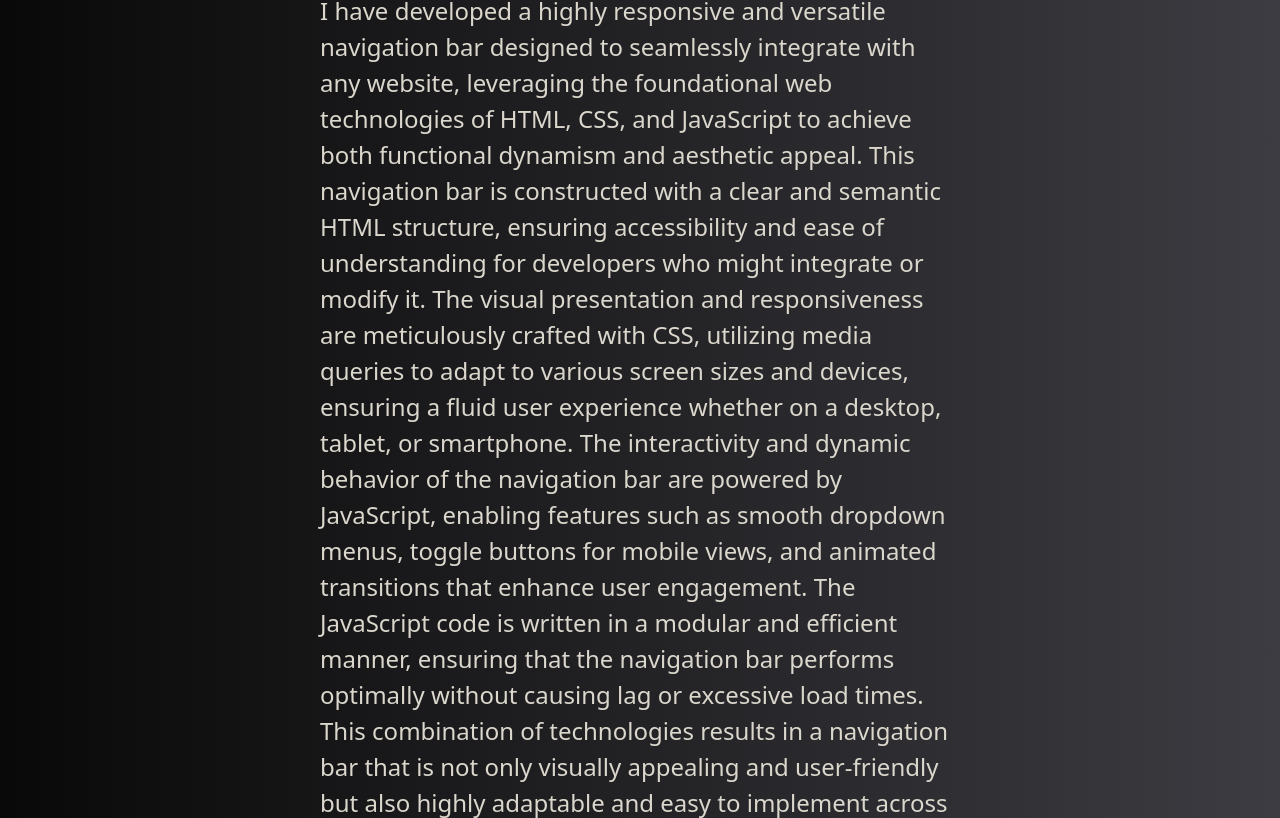
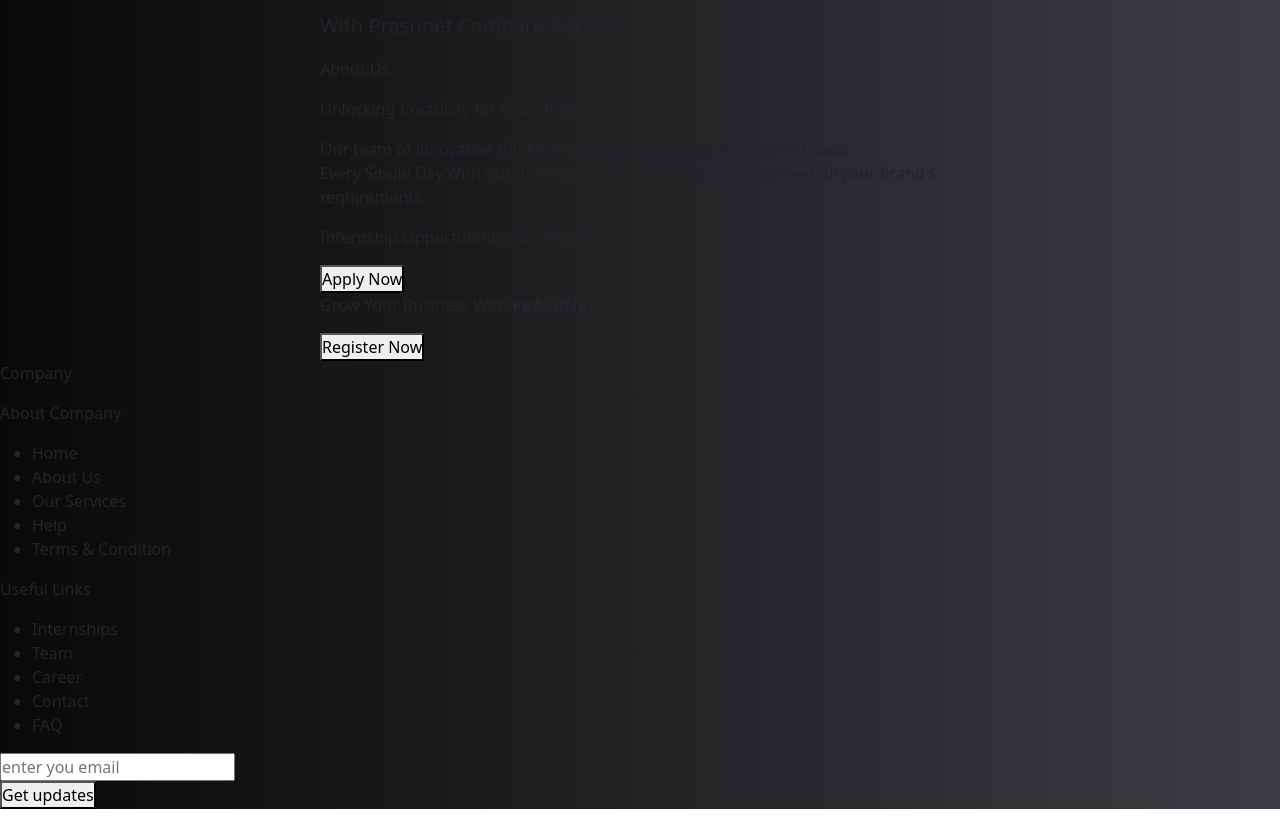
Before and after one commit to Prince-Sonii/Prasunet_WD_01, a plain HTML site: page index.html in a window 1280 px wide. Shown: the part 113-931 px from the top of the page. Drawn offline with nearby package versions, Linux system fonts and the light colour scheme.

Commit message:
Added more section into main and footer part

```diff
--- a/index.html
+++ b/index.html
@@ -62,35 +62,73 @@
     </nav>
     <!-- created for just scrolling purpose -->
     <main class="main_container">
-        <div class="greetings">
-            <h2>This is Prince soni, Intern at Prasunet</h2>
+       <section class="h_container">
+        <div class="hero_container">
+            <div class="hero_image_conatiner">
+                <img src="people.jpg" alt="" class="hero_image">
+            </div>
+            <div class="hero_text_container">
+                <p class="hero_text">Bring Your Business Online</p>
+                <p class="hero_text" style="font-size: 20px;">With Prasunet Company Services</p>
+            </div>
         </div>
-        <div class="greetings">
-            <p class="para">I have developed a highly responsive and versatile navigation bar designed to seamlessly
-                integrate with
-                any website, leveraging the foundational web technologies of HTML, CSS, and JavaScript to achieve both
-                functional dynamism and aesthetic appeal. This navigation bar is constructed with a clear and semantic
-                HTML structure, ensuring accessibility and ease of understanding for developers who might integrate or
-                modify it. The visual presentation and responsiveness are meticulously crafted with CSS, utilizing media
-                queries to adapt to various screen sizes and devices, ensuring a fluid user experience whether on a
-                desktop, tablet, or smartphone. The interactivity and dynamic behavior of the navigation bar are powered
-                by JavaScript, enabling features such as smooth dropdown menus, toggle buttons for mobile views, and
-                animated transitions that enhance user engagement. The JavaScript code is written in a modular and
-                efficient manner, ensuring that the navigation bar performs optimally without causing lag or excessive
-                load times. This combination of technologies results in a navigation bar that is not only visually
-                appealing and user-friendly but also highly adaptable and easy to implement across diverse web projects,
-                providing a robust solution for developers seeking to enhance the navigational structure of their
-                websites.
-                I would like to express my heartfelt gratitude to Prasunet for granting me this incredible internship
-                opportunity. This experience has been immensely valuable, allowing me to grow both personally and
-                professionally. The chance to work with such a talented and supportive team has been a true privilege,
-                and I am deeply appreciative of the guidance, mentorship, and resources provided throughout my time
-                here. This internship has not only expanded my skill set and knowledge but also instilled in me a deeper
-                understanding of the industry. I am sincerely thankful for this opportunity and look forward to applying
-                what I have learned to future endeavors.
-            </p>
+       </section>
+       <section class="aboutus">
+        <div class="heading">
+            <p class="heading_text">About Us</p>
         </div>
+        <div class="about_para">
+            <p class="hero_text">Unlocking Creativity for Your Brand</p>
+            <p class="about_text">Our team of innovative thinkers is always generating exceptional ideas.
+            <br>Every Single Day.With our diverse skill set, we're equipped to meet all your brand's requirements.</p>
+        </div>
+       </section>
+       <section class="intern">
+        <p class="hero_text">Internship Oppurtunities For Students</p>
+        <div class="intern_apply">
+            <button class="apply_now">Apply Now</button>
+        </div>
+       </section>
+       <section class="grow intern">
+        <p class="hero_text">Grow Your Business With <strong>PRASUNET</strong></STRong></p>
+        <div class="intern_apply">
+            <button class="apply_now">Register Now</button>
+        </div>
+       </section>
     </main>
+    <footer class="footer_container">
+        <section class="footer_section">
+            <p class="hero_text">Company</p>
+            <div class="links_container">
+                <div class="links">
+                    <p class="links_heading">About Company</p>
+                    <ul class="footer_link">
+                        <li>Home</li>
+                        <li>About Us</li>
+                        <li>Our Services</li>
+                        <li>Help</li>
+                        <li>Terms & Condition</li>
+                    </ul>
+                </div>
+                <div class="links">
+                    <p class="links_heading">Useful Links</p>
+                    <ul class="footer_link">
+                        <li>Internships</li>
+                        <li>Team</li>
+                        <li>Career</li>
+                        <li>Contact</li>
+                        <li>FAQ</li>
+                    </ul>
+                </div>
+                <div class="updates">
+                    <div class="get_email">
+                        <input type="email" class="email_id" placeholder="enter you email">
+                    </div>
+                    <button class="updates_btn">Get updates</button>
+                </div>
+            </div>
+        </section>
+    </footer>
     <script src="navigation.js"></script>
     <script src="https://cdn.jsdelivr.net/npm/bootstrap@5.3.3/dist/js/bootstrap.bundle.min.js"
         integrity="sha384-YvpcrYf0tY3lHB60NNkmXc5s9fDVZLESaAA55NDzOxhy9GkcIdslK1eN7N6jIeHz"
```
